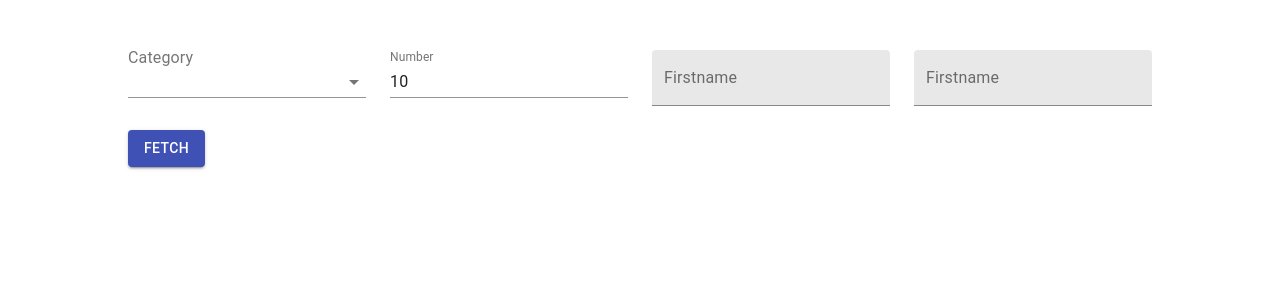
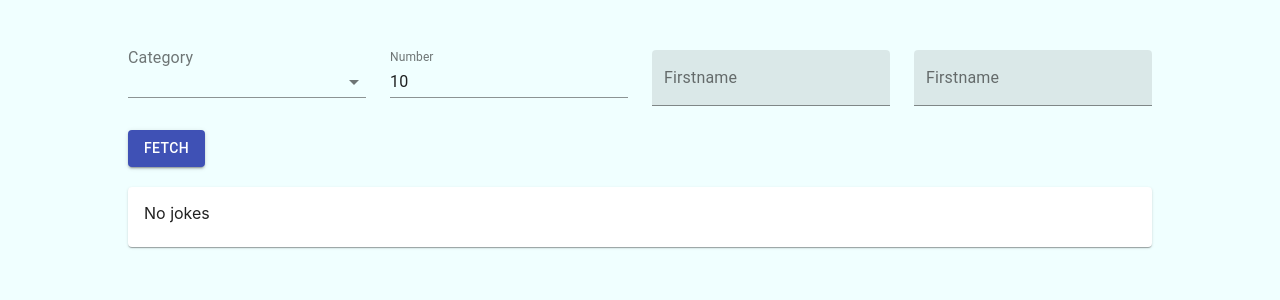
Before and after one commit to ekko12345/cn_jokes, a React (Create React App) app: page / in a window 1280 px wide. Shown: the top 300 px of the page. Built offline with nearby package versions, Linux system fonts and the light colour scheme.

Commit message:
Show fetched jokes

```diff
--- a/src/App.js
+++ b/src/App.js
@@ -1,11 +1,34 @@
-import logo from './logo.svg';
-import './App.css';
-import SearchFilters from './components/search-filters/SearchFilters';
+import "./App.css";
+import SearchFilters from "./components/search-filters/SearchFilters";
+import ListJokes from "./components/list-jokes/ListJokes";
+import React, { useState } from "react";
 
 function App() {
+  const [jokes, setJokes] = useState();
+
+  const getQueryParams = (values) => {
+    let str = [];
+    if (values.firstName !== "") str.push(`firstName=${values.firstName}`);
+    if (values.lastName !== "") str.push(`lastName=${values.lastName}`);
+    if (values.category !== "") str.push(`limitTo=${[values.category]}`);
+    return str.join("&");
+  };
+  const getJokes = (values) => {
+    fetch(
+      `https://api.icndb.com/jokes/random/${values.amount}?${getQueryParams(
+        values
+      )}`
+    )
+      .then((res) => res.json())
+      .then((res) => {
+        setJokes(res.value);
+        console.log(jokes);
+      });
+  };
   return (
     <div className="App">
-      <SearchFilters></SearchFilters>
+      <SearchFilters getJokes={getJokes}></SearchFilters>
+      <ListJokes jokes={jokes}></ListJokes>
     </div>
   );
 }
--- /dev/null
+++ b/src/components/list-jokes/ListJokes.js
@@ -0,0 +1,28 @@
+import Card from "@material-ui/core/Card";
+// import CardActions from '@material-ui/core/CardActions';
+import CardContent from "@material-ui/core/CardContent";
+const divStyle = {
+  marginTop: '20px'
+}
+const cardStyle = {
+  margin: '10px 0px'
+};
+
+export default function ListJokes(props) {
+  const jokes = () => {
+    if (props.jokes) {
+      return props.jokes.map((joke) => (
+        <Card style={cardStyle} key={joke.id}>
+          <CardContent>{joke.joke}</CardContent>
+        </Card>
+      ));
+    } else {
+      return (
+        <Card>
+          <CardContent>No jokes</CardContent>
+        </Card>
+      );
+    }
+  };
+  return <div style={divStyle}>{jokes()}</div>;
+}
--- a/src/components/search-filters/SearchFilters.js
+++ b/src/components/search-filters/SearchFilters.js
@@ -8,7 +8,7 @@ import "./SearchFilters.css";
 import Grid from "@material-ui/core/Grid";
 import Button from "@material-ui/core/Button";
 
-export default function SearchFilters() {
+export default function SearchFilters(props) {
   const [values, setValues] = React.useState({
     category: "",
     amount: 10,
@@ -19,18 +19,6 @@ export default function SearchFilters() {
   const handleChange = (prop) => (event) => {
     setValues({ ...values, [prop]: event.target.value });
   };
-  const getQueryParams = () => {
-    let str = [];
-    if(values.firstName !== '') str.push(`firstName=${values.firstName}`);
-    if(values.lastName !== '') str.push(`lastName=${values.lastName}`);
-    if(values.category !== '') str.push(`limitTo=${[values.category]}`);
-    return str.join('&');
-  }
-  const getJokes = () => {
-    console.log(getQueryParams());
-    fetch(`http://api.icndb.com/jokes/random/${values.amount}?${getQueryParams()}`)
-    .then((res) => res.json()).then((res) => console.log(res))
-  }
   return (
     <Grid container spacing={3}>
       <Grid className="width-100" item md={3}>
@@ -77,7 +65,7 @@ export default function SearchFilters() {
         <Button
           variant="contained"
           color="primary"
-          onClick={() => getJokes()}
+          onClick={() => props.getJokes(values)}
         >
           Fetch
         </Button>
--- a/src/index.css
+++ b/src/index.css
@@ -5,6 +5,7 @@ body {
     sans-serif;
   -webkit-font-smoothing: antialiased;
   -moz-osx-font-smoothing: grayscale;
+  background-color: azure;
 }
 
 code {
```
